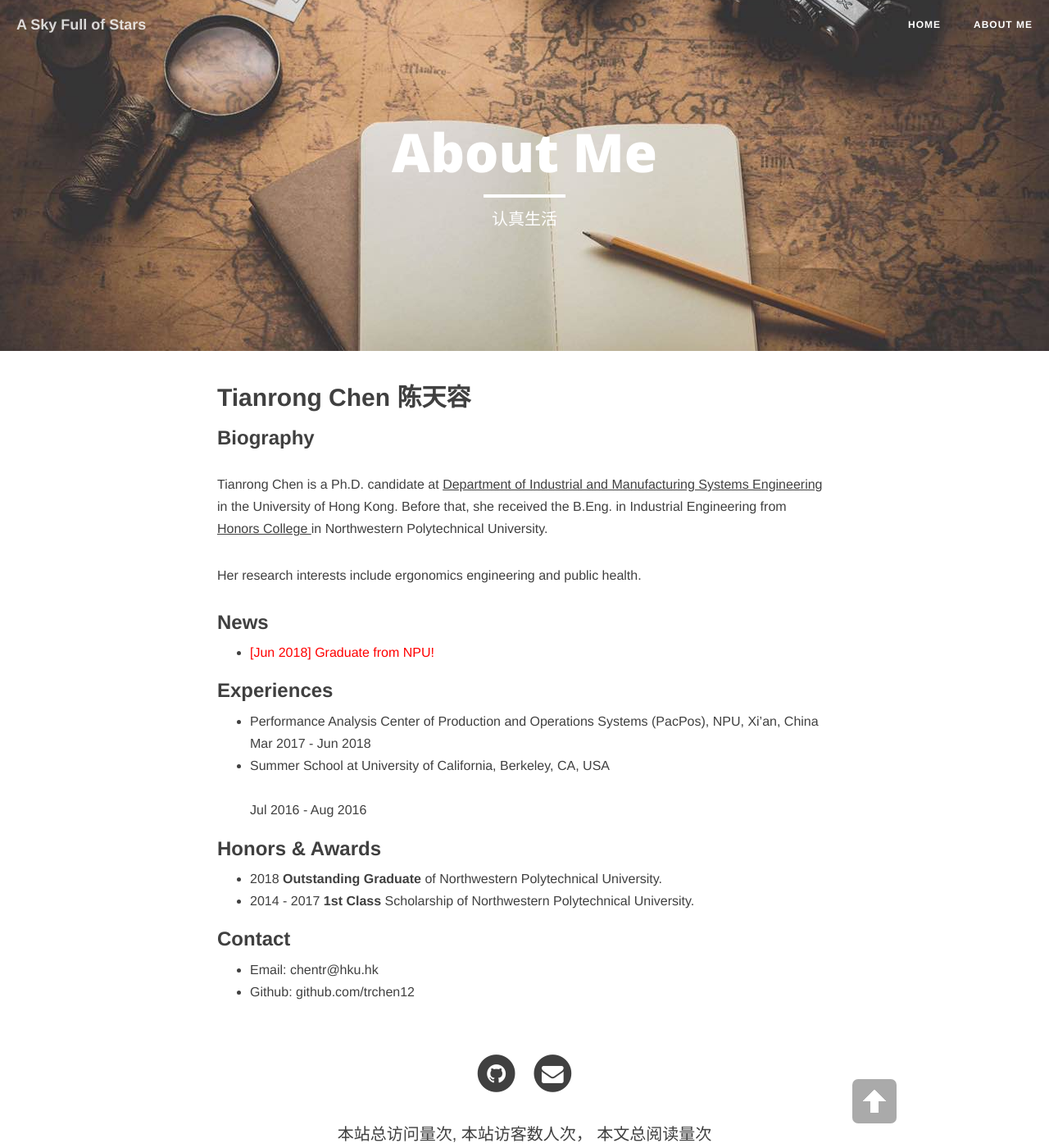
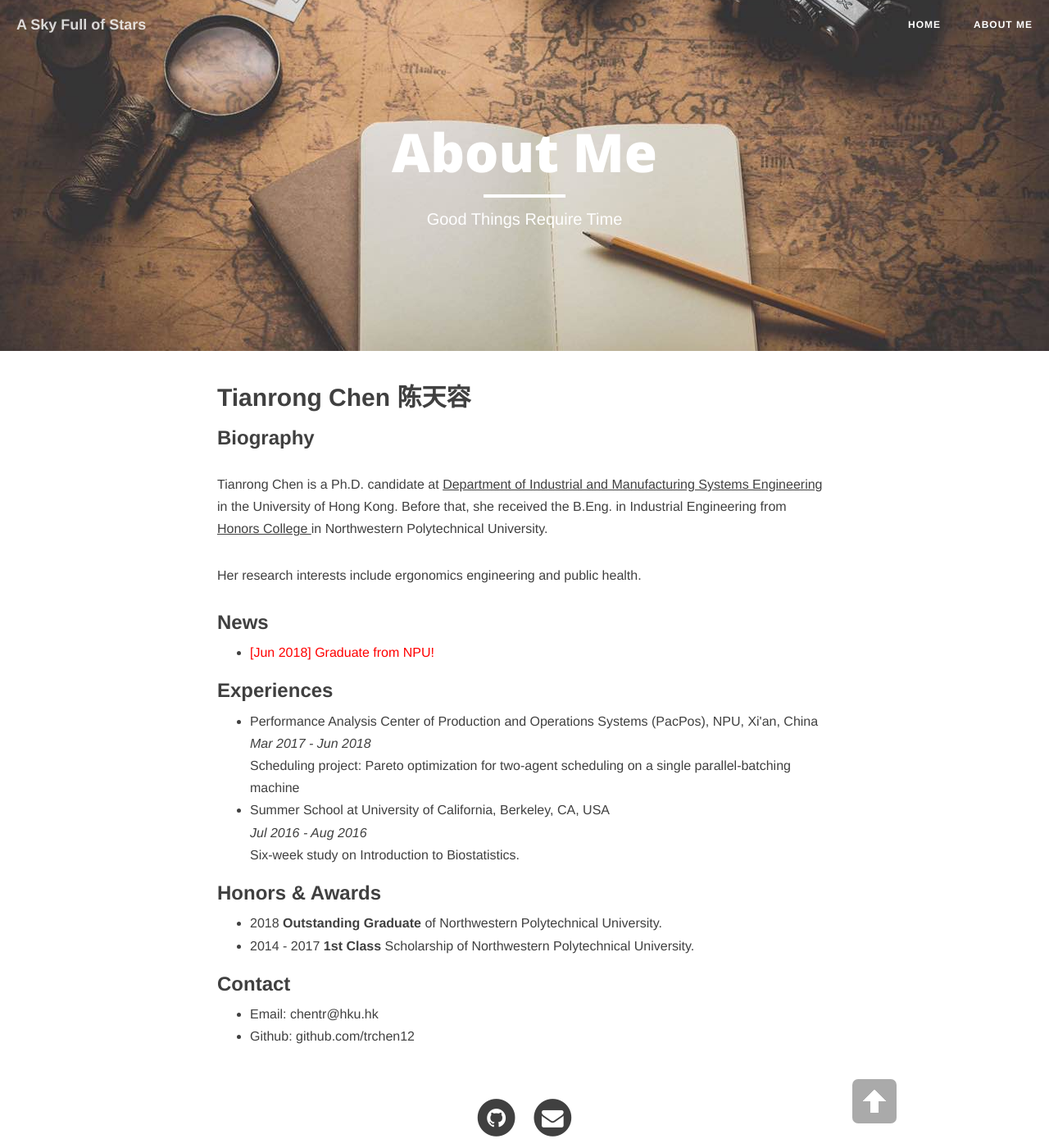
Before and after one commit to trchen12/trchen12.github.io, a Jekyll site: the page built from about.md, in a window 1280 px wide and 1400 px high. Shown: the whole window at 82% size. Built offline with Jekyll 4.4.1, drawn with Linux system fonts in a browser that asks for light colours; nearby versions of some CDN libraries; comment, search, counter and statistics services are not loaded.

Commit message:
Update about.md

```diff
--- a/about.md
+++ b/about.md
@@ -1,7 +1,7 @@
 ---
 layout: page
 title: "About Me"
-description: "认真生活"
+description: "Good Things Require Time"
 header-img: "img/5.jpg"
 ---
 ## Tianrong Chen 陈天容
@@ -15,14 +15,23 @@
 - <font color="red" size="3"> [Jun 2018] Graduate from NPU!</font>
 
 ### Experiences
-- Performance Analysis Center of Production and Operations Systems (PacPos), NPU, Xi'an, China
-<br>
-Mar 2017 - Jun 2018
-<br>
-- Summer School at University of California, Berkeley, CA, USA
-<br>
-Jul 2016 - Aug 2016
-<br>
+<ul>
+  <li>
+    Performance Analysis Center of Production and Operations Systems (PacPos), NPU, Xi'an, China
+    <br>
+    <em>Mar 2017 - Jun 2018</em>
+    <br>
+    Scheduling project: Pareto optimization for two-agent scheduling on a single parallel-batching machine
+  </li>
+
+  <li>
+  Summer School at University of California, Berkeley, CA, USA
+  <br>
+  <em>Jul 2016 - Aug 2016</em>
+  <br>
+  Six-week study on Introduction to Biostatistics.
+  </li>
+</ul>
 
 
 ### Honors & Awards
```
